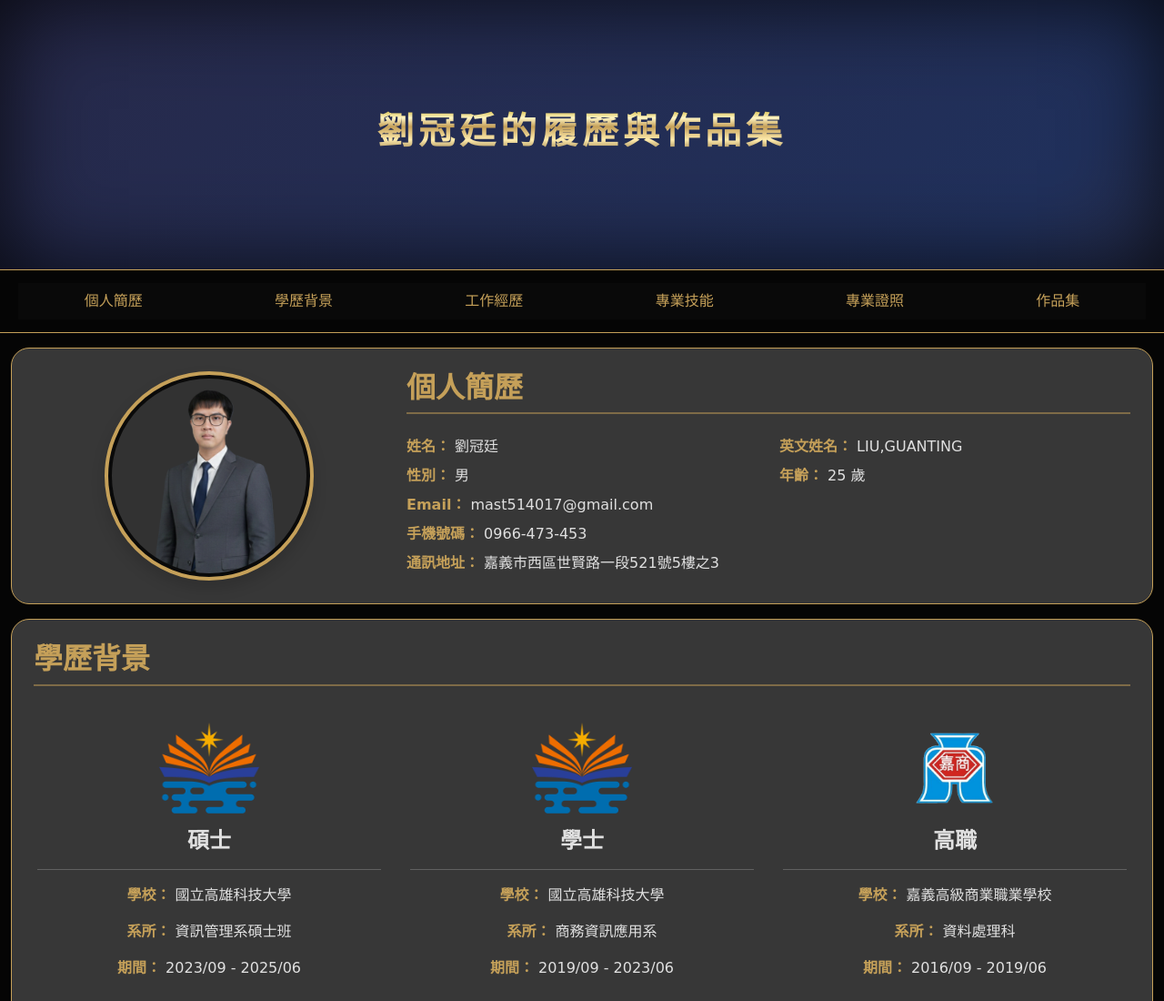
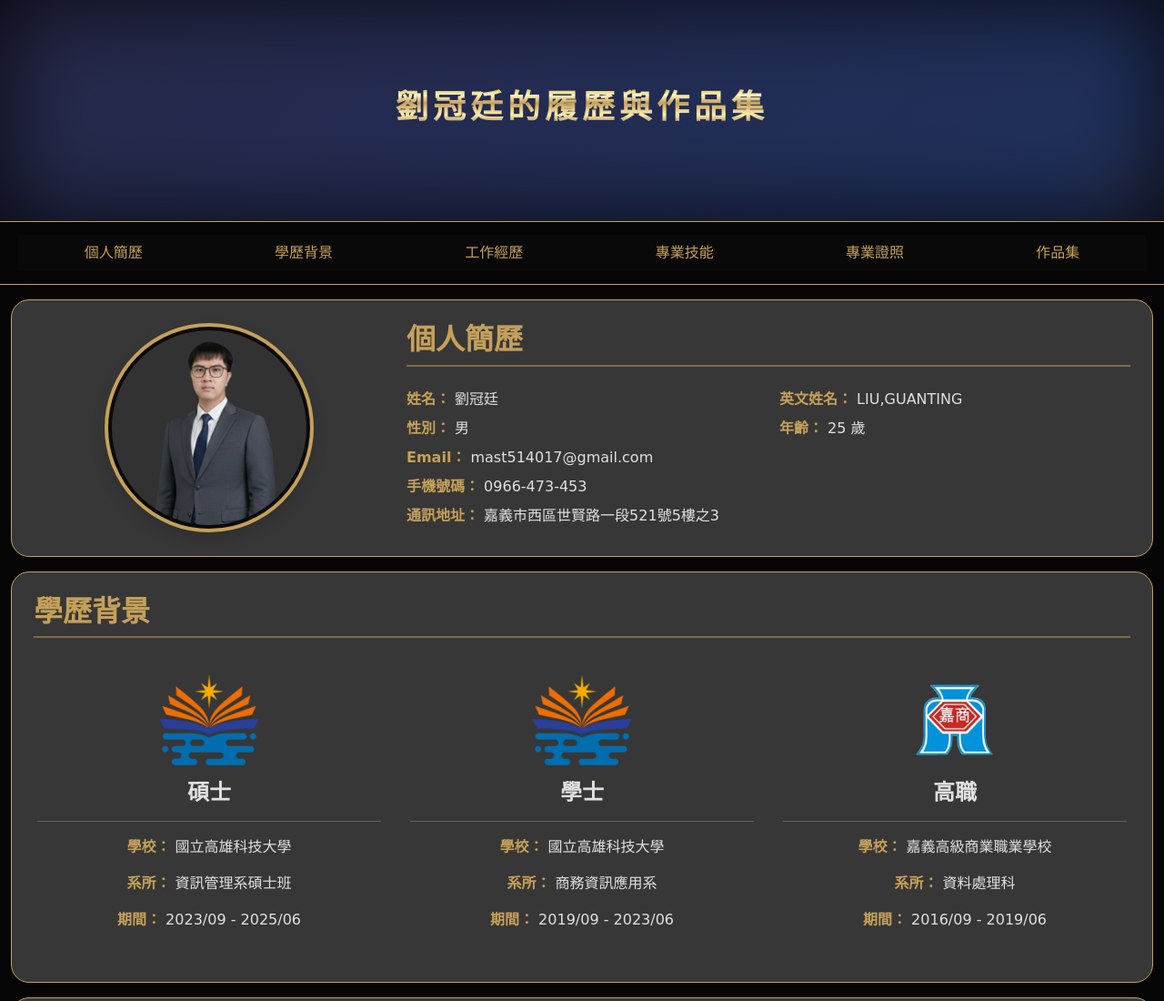
Before and after one commit to TING0517/My-resume-and-portfolio, a plain HTML site: page index.html in a window 1280 px wide. Shown: the top 1100 px of the page at 91% size. Drawn offline with nearby package versions, Linux system fonts and the light colour scheme; a web font is replaced by a local one.

Commit message:
程式碼修改

```diff
--- a/style.css
+++ b/style.css
@@ -25,8 +25,8 @@ body {
     animation: gradientBG 5s ease-in-out infinite;
     /* 區塊的四個角落產生黑色內陰影 */
     box-shadow: inset 0 0 100px rgba(0, 0, 0, 0.8);
-    /* 間距隨螢幕大小上下自動調整15% ，左右0%*/
-    padding: 15vh 0;
+    /* 間距隨螢幕大小上下自動調整12% ，左右0%*/
+    padding: 12vh 0;
 }
 
 @keyframes gradientBG {
@@ -40,7 +40,7 @@ body {
     font-family: "LXGW WenKai TC", cursive !important;
     /* 字之間的距離 */
     letter-spacing: 5px;
-    font-size: 40px;
+    font-size: 36px;
     background: linear-gradient(to bottom,
             #cfb53b 0%,
             #fff5c3 20%,
```
